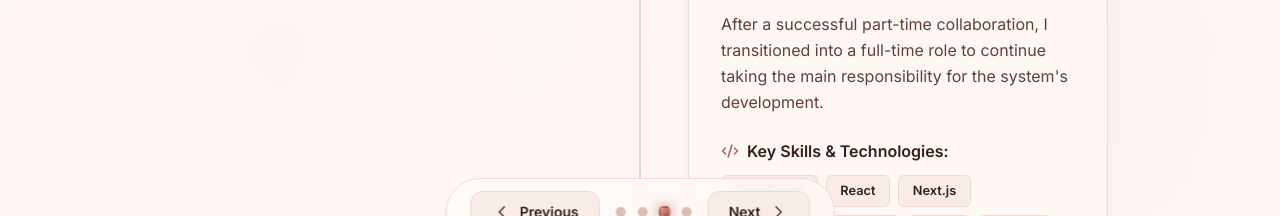
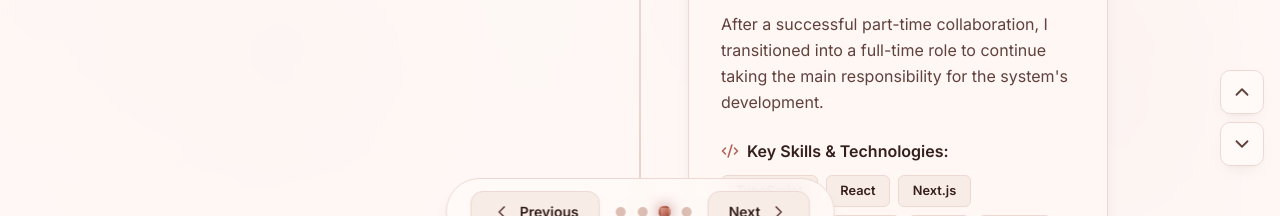
Before and after one commit to siljehtangen/portfolio, a Vue app: page / in a window 1280 px wide. Both pictures are taken after a click on the button "Career". Shown: the part 522-738 px from the top of the page. Built offline with nearby package versions, Linux system fonts and the light colour scheme.

Commit message:
feat: add scroll

```diff
--- a/src/App.vue
+++ b/src/App.vue
@@ -21,6 +21,8 @@
       @next="nextStep"
       @goto="goToStep"
     />
+
+    <ScrollPageControls v-if="step === 2 || step === 3" :key="step" />
   </div>
 </template>
 
@@ -32,6 +34,7 @@ import Career from '@/components/MyCareer.vue'
 import Projects from '@/components/MyProjects.vue'
 import Navigation from '@/components/MyNavigation.vue'
 import Navbar from '@/components/MyNavbar.vue'
+import ScrollPageControls from '@/components/ScrollPageControls.vue'
 
 const step = ref(0)
 const components = [Intro, Hobbies, Career, Projects]
--- a/src/components/MyCareer.vue
+++ b/src/components/MyCareer.vue
@@ -44,7 +44,17 @@
 
           <div
             class="group relative w-full cursor-pointer overflow-hidden rounded-[18px] border border-[var(--border-light)] bg-[color-mix(in_srgb,var(--bg-primary)_80%,var(--bg-secondary))] p-8 text-[var(--text-primary)] shadow-[var(--shadow-md)] transition-all duration-200 ease-out before:absolute before:inset-x-0 before:top-0 before:h-[3px] before:origin-left before:scale-x-0 before:[background:var(--gradient-primary)] before:transition-transform before:duration-200 before:ease-out before:content-[''] hover:-translate-y-1 hover:border-[var(--border-dark)] hover:bg-[var(--bg-primary)] hover:shadow-[var(--shadow-lg)] hover:before:scale-x-100 max-md:ml-16 max-md:w-[calc(100%-4rem)] max-md:p-6 md:w-[calc(50%-3rem)]"
-            :class="index % 2 === 0 ? 'md:ml-12 md:mr-0' : 'md:ml-0 md:mr-12'"
+            :class="[
+              index % 2 === 0 ? 'md:ml-12 md:mr-0' : 'md:ml-0 md:mr-12',
+              index === 0 ? 'scroll-mt-28' : '',
+            ]"
+            :id="
+              index === 0
+                ? 'portfolio-section-start'
+                : index === careers.length - 1
+                  ? 'portfolio-section-end'
+                  : undefined
+            "
           >
             <div class="mb-6 flex items-start gap-4 max-md:flex-col max-md:text-left">
               <div class="min-w-0 flex-1">
--- a/src/components/MyProjects.vue
+++ b/src/components/MyProjects.vue
@@ -44,7 +44,17 @@
 
           <div
             class="group relative w-full cursor-pointer overflow-hidden rounded-[18px] border border-[var(--border-light)] bg-[color-mix(in_srgb,var(--bg-primary)_80%,var(--bg-secondary))] p-8 text-[var(--text-primary)] shadow-[var(--shadow-md)] transition-all duration-200 ease-out before:absolute before:inset-x-0 before:top-0 before:h-[3px] before:origin-left before:scale-x-0 before:[background:var(--gradient-primary)] before:transition-transform before:duration-200 before:ease-out before:content-[''] hover:-translate-y-1 hover:border-[var(--border-dark)] hover:bg-[var(--bg-primary)] hover:shadow-[var(--shadow-lg)] hover:before:scale-x-100 max-md:ml-16 max-md:w-[calc(100%-4rem)] max-md:rounded-3xl max-md:p-6 md:w-[calc(50%-3.5rem)]"
-            :class="index % 2 === 0 ? 'md:ml-14 md:mr-0' : 'md:ml-0 md:mr-14'"
+            :class="[
+              index % 2 === 0 ? 'md:ml-14 md:mr-0' : 'md:ml-0 md:mr-14',
+              index === 0 ? 'scroll-mt-28' : '',
+            ]"
+            :id="
+              index === 0
+                ? 'portfolio-section-start'
+                : index === projects.length - 1
+                  ? 'portfolio-section-end'
+                  : undefined
+            "
           >
             <div class="mb-6 flex items-start gap-4 max-md:flex-col max-md:text-left">
               <div class="min-w-0 flex-1">
--- /dev/null
+++ b/src/components/ScrollPageControls.vue
@@ -0,0 +1,50 @@
+<template>
+  <div
+    class="fixed bottom-28 right-4 z-[1500] flex flex-col gap-2 max-md:bottom-24 max-md:right-3 max-[600px]:bottom-[5.5rem] max-[600px]:right-2.5"
+    role="toolbar"
+    :aria-label="t('scroll.toolbar')"
+  >
+    <button
+      type="button"
+      class="flex size-11 items-center justify-center rounded-[10px] border border-[var(--border-light)] bg-[color-mix(in_srgb,var(--bg-primary)_88%,transparent)] text-[var(--text-secondary)] shadow-[var(--shadow-md)] backdrop-blur-[10px] transition-all duration-200 ease-out hover:border-[var(--purple)] hover:text-[var(--purple)] hover:shadow-[var(--shadow-lg)] max-[600px]:size-10"
+      :aria-label="t('scroll.toFirstCard')"
+      :title="t('scroll.toFirstCard')"
+      @click="scrollToFirstCard"
+    >
+      <ChevronUp :size="22" class="size-[22px] shrink-0 max-[600px]:size-5" />
+    </button>
+    <button
+      type="button"
+      class="flex size-11 items-center justify-center rounded-[10px] border border-[var(--border-light)] bg-[color-mix(in_srgb,var(--bg-primary)_88%,transparent)] text-[var(--text-secondary)] shadow-[var(--shadow-md)] backdrop-blur-[10px] transition-all duration-200 ease-out hover:border-[var(--purple)] hover:text-[var(--purple)] hover:shadow-[var(--shadow-lg)] max-[600px]:size-10"
+      :aria-label="t('scroll.toLastCard')"
+      :title="t('scroll.toLastCard')"
+      @click="scrollToLastCard"
+    >
+      <ChevronDown :size="22" class="size-[22px] shrink-0 max-[600px]:size-5" />
+    </button>
+  </div>
+</template>
+
+<script setup lang="ts">
+import { nextTick } from 'vue'
+import { ChevronUp, ChevronDown } from 'lucide-vue-next'
+import { useI18n } from 'vue-i18n'
+
+const { t } = useI18n()
+
+const SECTION_START_ID = 'portfolio-section-start'
+const SECTION_END_ID = 'portfolio-section-end'
+
+async function scrollToFirstCard() {
+  await nextTick()
+  const el = document.getElementById(SECTION_START_ID)
+  el?.scrollIntoView({ behavior: 'smooth', block: 'start' })
+}
+
+async function scrollToLastCard() {
+  await nextTick()
+  const el =
+    document.getElementById(SECTION_END_ID) ?? document.getElementById(SECTION_START_ID)
+  el?.scrollIntoView({ behavior: 'smooth', block: 'end' })
+}
+</script>
--- a/src/i18n/locales/en.ts
+++ b/src/i18n/locales/en.ts
@@ -12,6 +12,11 @@ export const en = {
     previous: 'Previous',
     next: 'Next',
     goToStep: 'Go to step {step}',
+  },
+  scroll: {
+    toolbar: 'Scroll this section',
+    toFirstCard: 'Scroll to first card',
+    toLastCard: 'Scroll to last card',
   },
   intro: {
     greeting: "Hi, I'm",
--- a/src/i18n/locales/no.ts
+++ b/src/i18n/locales/no.ts
@@ -12,6 +12,11 @@ export const no = {
     previous: 'Forrige',
     next: 'Neste',
     goToStep: 'Gå til steg {step}',
+  },
+  scroll: {
+    toolbar: 'Rull i denne delen',
+    toFirstCard: 'Rull til første kort',
+    toLastCard: 'Rull til siste kort',
   },
   intro: {
     greeting: 'Hei, jeg heter',
```
